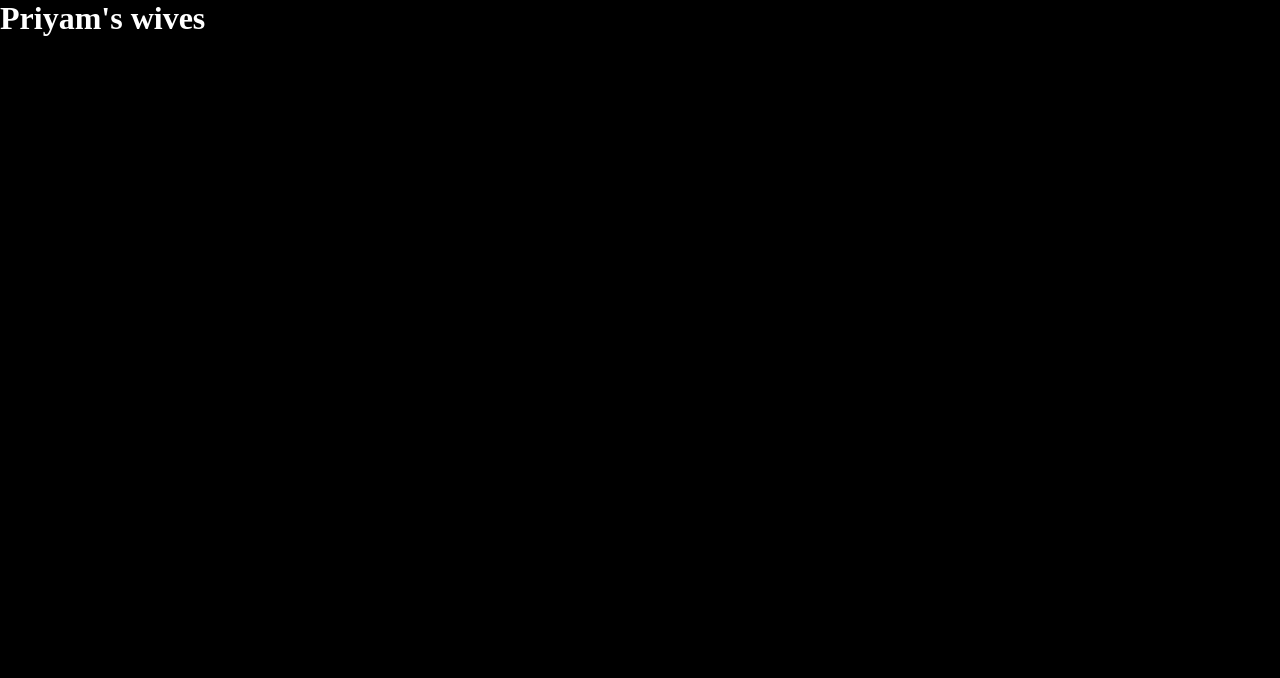
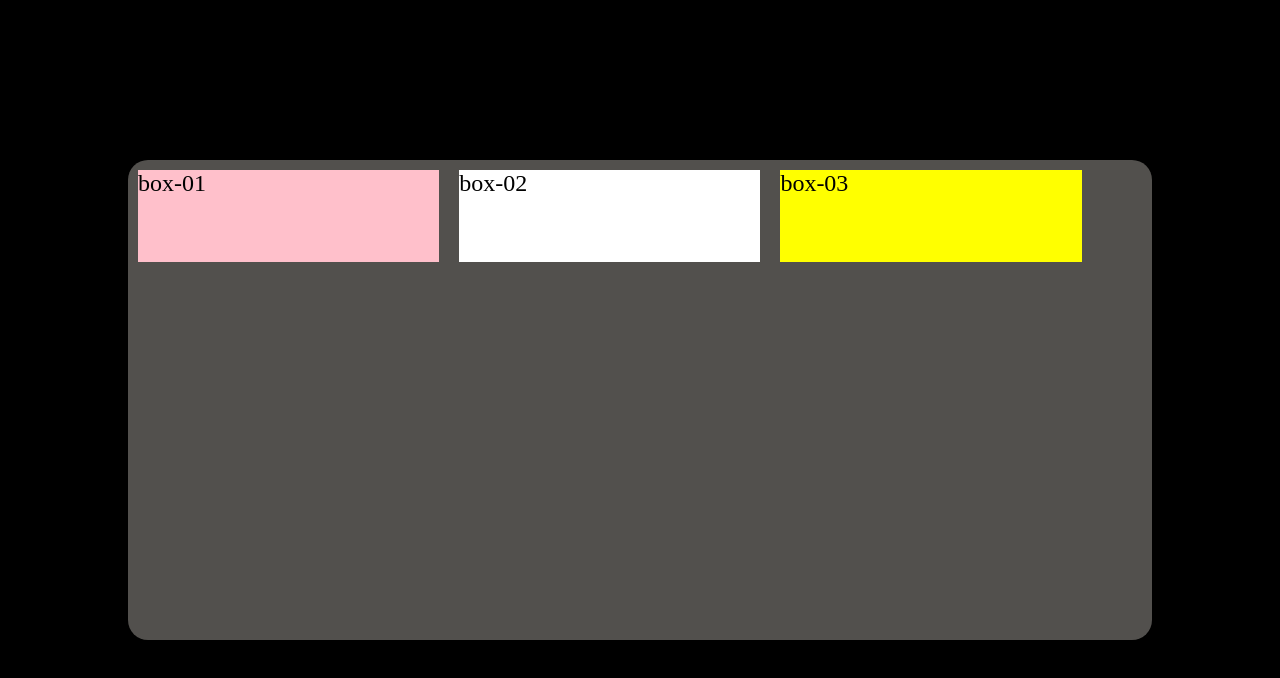
Before and after one commit to priyam0x1/Cohort, a plain HTML site: page Javascript/Day-01/index.html in a window 1280 px wide. Drawn offline with Linux system fonts and the light colour scheme.

Commit message:
before vs aftre

```diff
--- a/Javascript/Day-01/index.html
+++ b/Javascript/Day-01/index.html
@@ -8,7 +8,9 @@
   </head>
   <body>
     <main>
-      <h1>Priyam's wives</h1>
+      <!-- <div id="box">box-01</div>
+      <div id="box">box-02</div>
+      <div id="box">box-03</div> -->
     </main>
     <script src="script.js"></script>
   </body>
--- a/Javascript/Day-01/script.js
+++ b/Javascript/Day-01/script.js
@@ -1,8 +1,28 @@
-const body = document.querySelector("body");
+const box = document.querySelectorAll("#box");
 const main = document.querySelector("main");
+// box[0].classList.add("box1");
+// box[1].classList.add("box2");
+// box[2].classList.add("box3");
 
-let footer = document.createElement("footer");
-const span = document.createElement("span");
+// const box1 = document.querySelector(".box1");
+// const box2 = document.querySelector(".box2");
+// const box3 = document.querySelector(".box3");
 
-main.appendChild(footer);
-main.appendChild(span);
+// box1.style.backgroundColor = "white";
+// box2.style.backgroundColor = "gold";
+// box3.style.backgroundColor = "pink";
+
+let box1 = document.createElement("div");
+let box2 = document.createElement("div");
+let box3 = document.createElement("div");
+box1.classList.add("box");
+box2.classList.add("box");
+box3.classList.add("box");
+box1.style.backgroundColor = "pink";
+box2.style.backgroundColor = "white";
+box3.style.backgroundColor = "yellow";
+box1.textContent = "box-01";
+box2.textContent = "box-02";
+box3.textContent = "box-03";
+
+main.append(box1, box2, box3);
--- a/Javascript/Day-01/style.css
+++ b/Javascript/Day-01/style.css
@@ -10,4 +10,25 @@ body {
   width: 100%;
   background-color: black;
   color: white;
+  display: flex;
+  justify-content: center;
+  align-items: center;
 }
+
+main {
+  height: 60%;
+  width: 80%;
+  background-color: rgb(82, 80, 77);
+  border-radius: 20px;
+  display: flex;
+  gap: 20px;
+  padding: 10px;
+  color: black;
+  font-size: 1.5rem;
+}
+
+.box {
+  height: 20%;
+  width: 30%;
+  background-color: red;
+}
```
